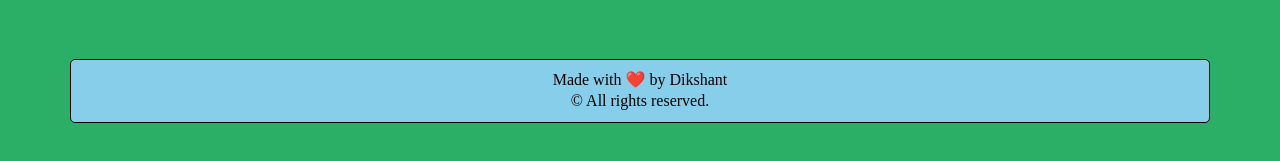
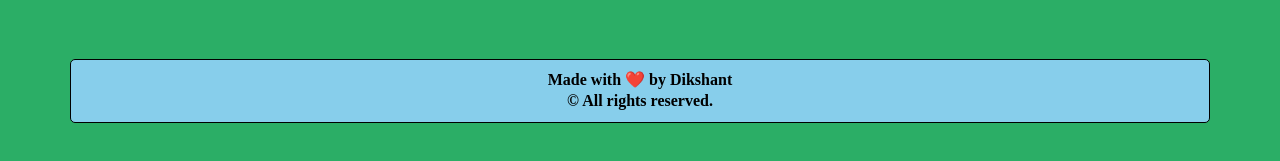
Before and after one commit to DikshantArunSable/Weather-App, a plain HTML site: page index.html in a window 1280 px wide. Shown: the part 337-498 px from the top of the page. Drawn offline with Linux system fonts and the light colour scheme.

Commit message:
Update style.css

```diff
--- a/style.css
+++ b/style.css
@@ -41,7 +41,7 @@ input {
   outline: none;
   color: inherit;
 }
-
+p{font-weight:700;}
 img {
   display: block;
   max-width: 100%;
```
